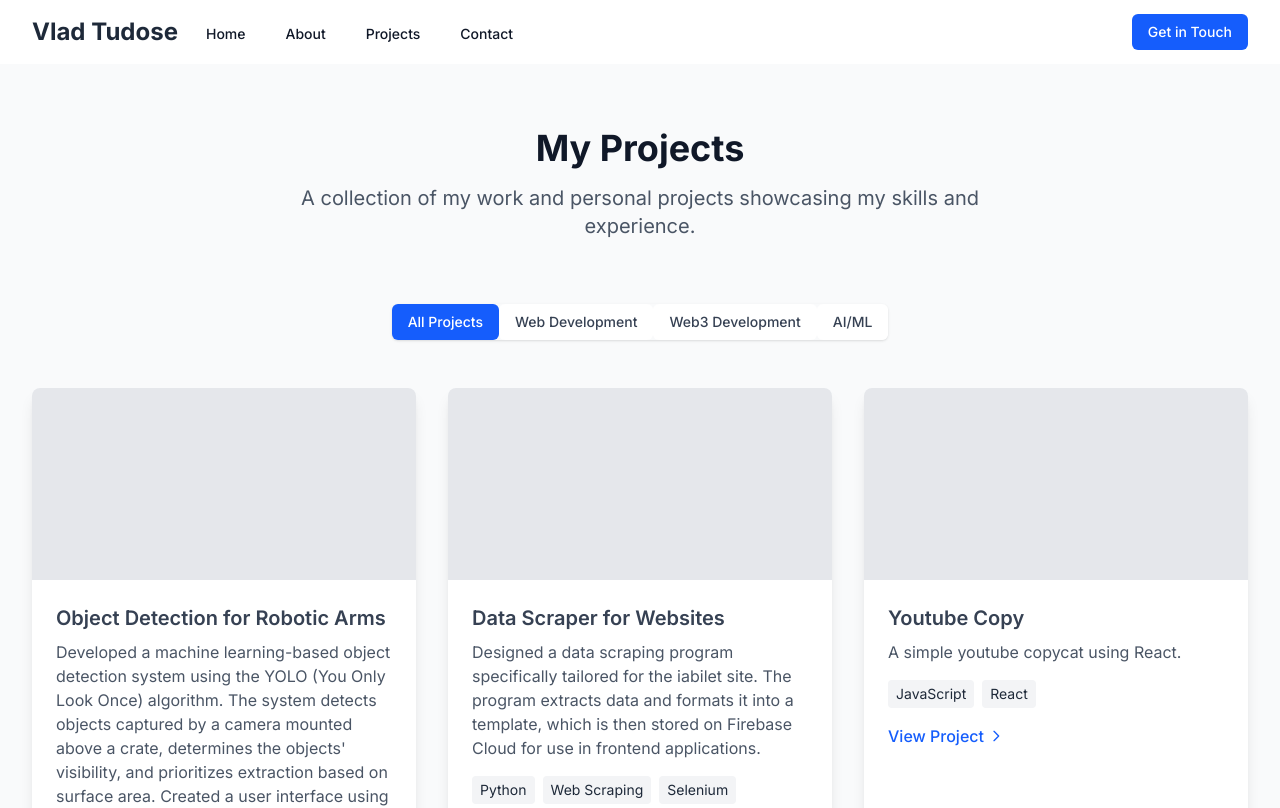
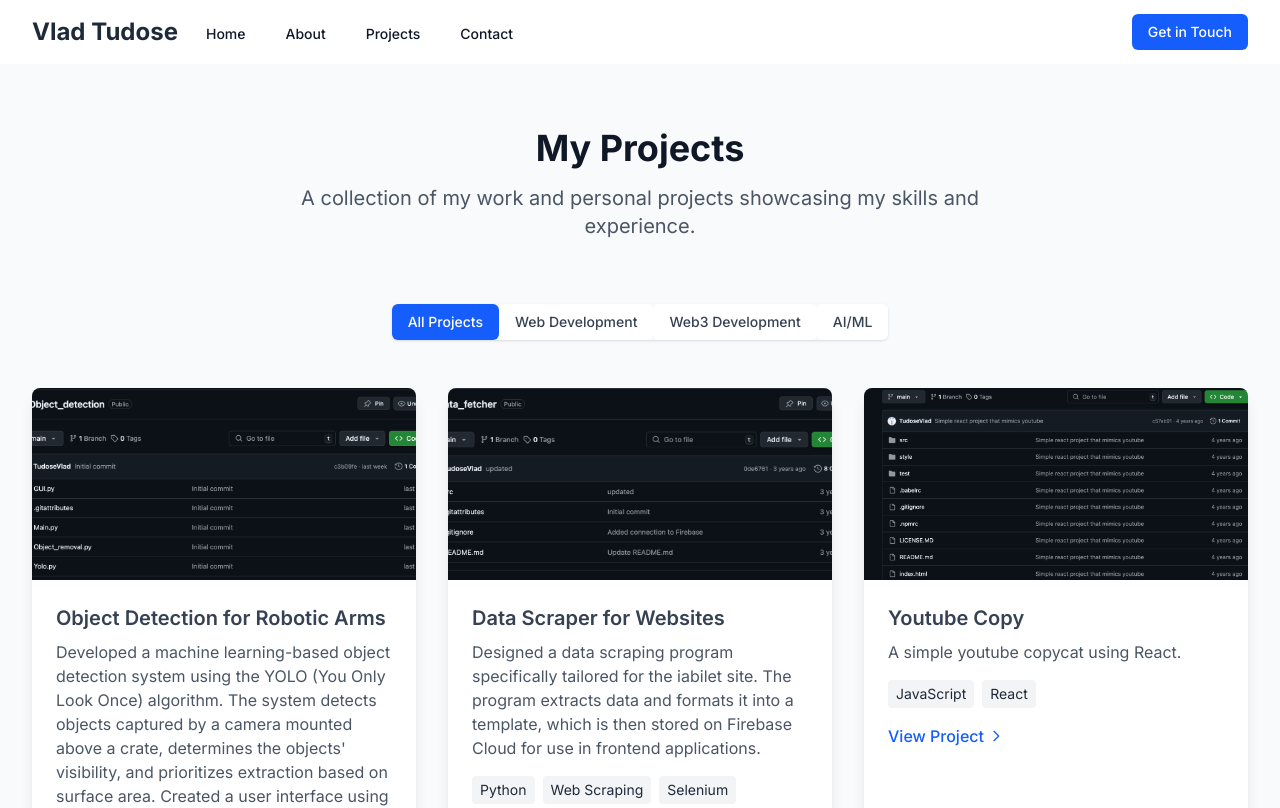
Before and after one commit to TudoseVlad/Personal_website, a Next.js app: page /projects in a window 1280 px wide. Shown: the top 808 px of the page. Built offline with nearby package versions, Linux system fonts and the light colour scheme.

Commit message:
made images visible

```diff
--- a/next.config.js
+++ b/next.config.js
@@ -6,7 +6,14 @@
   assetPrefix: process.env.NODE_ENV === 'production' ? '/Personal_website/' : '',
   images: {
     unoptimized: true,
+    remotePatterns: [
+      {
+        protocol: 'https',
+        hostname: '**',
+      },
+    ],
   },
+  trailingSlash: true,
 }
 
 module.exports = nextConfig
--- a/package.json
+++ b/package.json
@@ -4,7 +4,7 @@
   "private": true,
   "scripts": {
     "dev": "next dev",
-    "build": "next build",
+    "build": "mkdir -p public/img && [ -d src/app/projects/img ] && cp -r src/app/projects/img/* public/img/ || echo 'No source images to copy' && next build",
     "start": "next start",
     "lint": "next lint"
   },
--- a/src/app/projects/page.tsx
+++ b/src/app/projects/page.tsx
@@ -2,7 +2,7 @@
 
 import { useState } from 'react'
 import Link from 'next/link'
-//import Image from 'next/image'
+import Image from 'next/image'
 
 export default function Projects() {
   const [activeFilter, setActiveFilter] = useState("all");
@@ -106,17 +106,14 @@
               className="bg-white rounded-lg shadow-lg overflow-hidden hover:shadow-xl transition-shadow"
             >
               <div className="relative h-48">
-                <div className="absolute inset-0 bg-gray-200">
-                {/*
                 <Image
                   src={project.image}
                   alt={project.title}
                   fill
                   sizes="(max-width: 768px) 100vw, (max-width: 1200px) 50vw, 33vw"
                   style={{ objectFit: 'cover' }}
+                  priority={project.id <= 3}
                 />
-                */}
-                </div>
               </div>
               <div className="p-6">
                 <h3 className="text-xl font-semibold mb-2 text-gray-700">{project.title}</h3>
```
